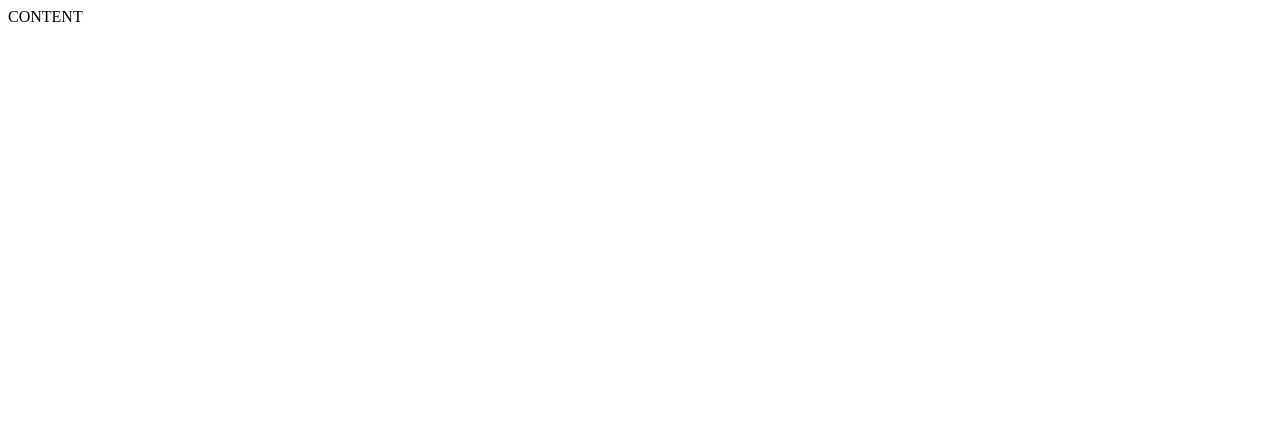
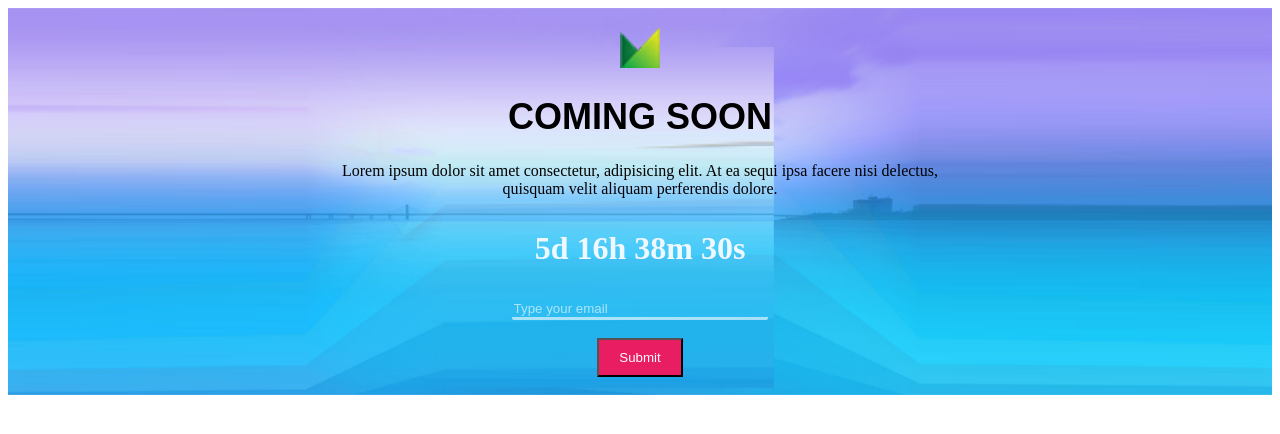
Before and after one commit to Darijush/05-30-coming-soon, a website: page index.html in a window 1280 px wide. Drawn offline with Linux system fonts and the light colour scheme.

Commit message:
button added

```diff
--- a/css/components/button.css
+++ b/css/components/button.css
@@ -0,0 +1,7 @@
+.button{
+    background-color: #E91D62;
+    padding: 10px 20px;
+    color: white;
+    font-family: Arial, Helvetica, sans-serif;
+    text-transform: capitalize;
+}
--- a/css/pages/home.css
+++ b/css/pages/home.css
@@ -13,3 +13,56 @@
 @import '../components/progress-bar.css';
 
 /* Custom style goes here */
+.part1 {
+    width: 100%;
+    height: 800px;
+    background-image: url(../../img/background.png);
+    /* background-position: center; */
+    background-repeat: no-repeat;
+    background-size: contain;
+    padding: 0;
+    text-align: center;
+}
+.insidehero{
+    width: 50%;
+    text-align: center;
+    margin-left: auto;
+    margin-right: auto;
+}
+.colorlogo {
+    width: 40px;
+    height: 40px;
+    margin-top: 20px;
+
+}
+.herotext{
+    width: 50%;
+}
+.bannerh1{
+    font-size: 36px;
+    font-family: Arial, Helvetica, sans-serif;
+    font-weight: bold;
+    text-transform: uppercase;
+    text-align: center;
+}
+.bannerp{
+    font-size: 18px;
+    font-family: Arial, Helvetica, sans-serif;
+    font-weight: lighter;
+    text-align: center;
+}
+.clock {
+    font-size: 32px;
+    font-weight: bold;
+    color: aliceblue;
+}
+.inputfield{
+    opacity: 60%;
+    width: 20%;
+    border: none;
+    border-bottom: 3px solid white;
+    border-radius: 2px;
+    background-color: transparent;
+    color: white;
+    font-family: Arial, Helvetica, sans-serif;
+}
--- a/index.html
+++ b/index.html
@@ -17,6 +17,53 @@
 
 </head>
 <body>
-    CONTENT
+    <div class="part1">
+        <img class="colorlogo" src="./img/logo.png" alt="Logo">
+            <div class="insidehero">
+                <h1 class="bannerh1">Coming soon</h1>
+                <p>Lorem ipsum dolor sit amet consectetur, adipisicing elit. At ea sequi ipsa facere nisi delectus, quisquam velit aliquam perferendis dolore.</p>
+
+
+                <p class="clock" id="demo"></p>
+
+                <script>
+                // Set the date we're counting down to
+                var countDownDate = new Date("June 5, 2022 23:59:59").getTime();
+
+                // Update the count down every 1 second
+                var x = setInterval(function() {
+
+                // Get today's date and time
+                var now = new Date().getTime();
+
+                // Find the distance between now and the count down date
+                var distance = countDownDate - now;
+
+                // Time calculations for days, hours, minutes and seconds
+                var days = Math.floor(distance / (1000 * 60 * 60 * 24));
+                var hours = Math.floor((distance % (1000 * 60 * 60 * 24)) / (1000 * 60 * 60));
+                var minutes = Math.floor((distance % (1000 * 60 * 60)) / (1000 * 60));
+                var seconds = Math.floor((distance % (1000 * 60)) / 1000);
+
+                // Output the result in an element with id="demo"
+                document.getElementById("demo").innerHTML = days + "d " + hours + "h "
+                + minutes + "m " + seconds + "s ";
+
+                // If the count down is over, write some text
+                if (distance < 0) {
+                    clearInterval(x);
+                    document.getElementById("demo").innerHTML = "EXPIRED";
+                }
+                }, 1000);
+                </script>
+            </div>
+            <div>
+                <form action="/action_page.php">
+                    <input class="inputfield" type="text" id="email" name="email" value="Type your email"><br>
+                    <label for="email"></label><br>
+                    <input class="button" type="submit" value="Submit">
+                  </form>
+            </div>
+    </div>
 </body>
 </html>
```
